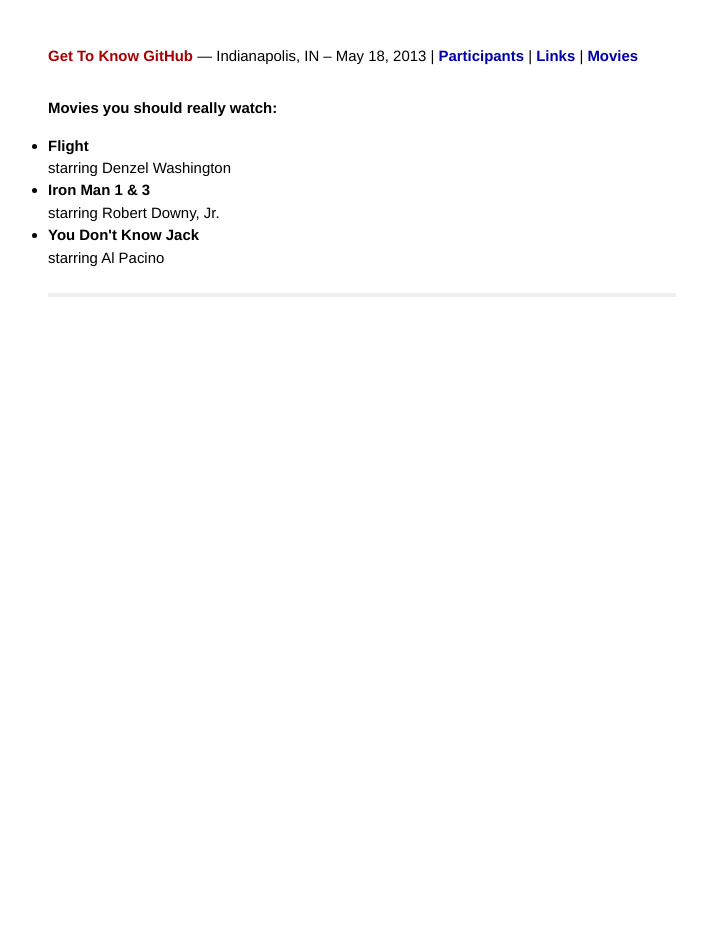
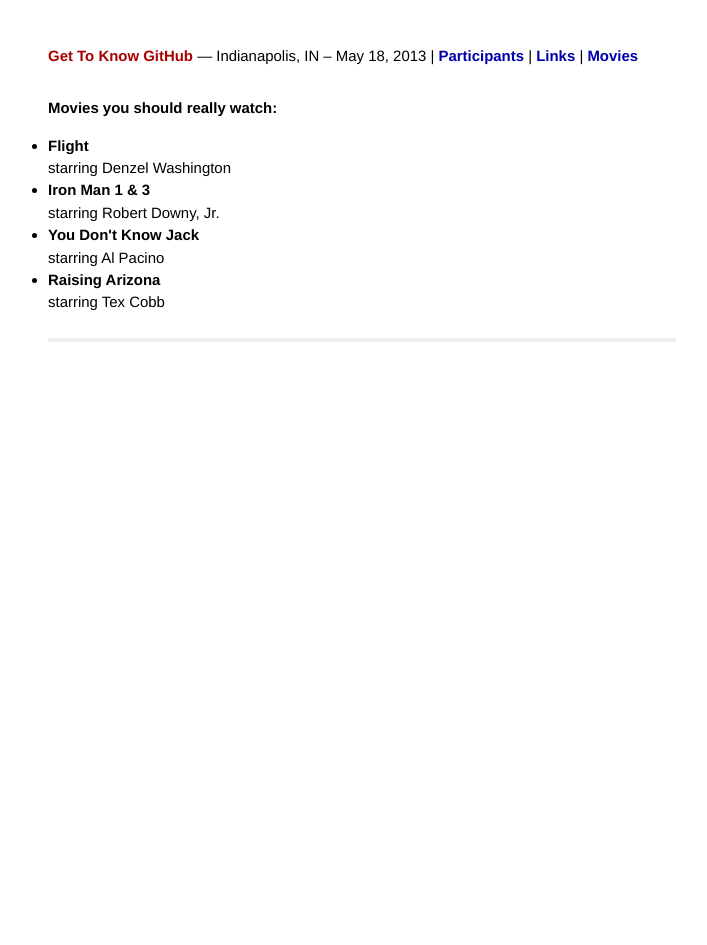
Before and after one commit to bkeepers/g2kg-intrawebs, a Jekyll site: the page built from movies.html, in a window 1280 px wide. Shown: the whole page, without its empty margins (278-985 px from the left). Built offline with Jekyll 4.4.1, drawn with Linux system fonts in a browser that asks for light colours.

Commit message:
Added a movie.

```diff
--- a/movies.html
+++ b/movies.html
@@ -8,6 +8,8 @@
     starring: Robert Downy, Jr.
   - name: You Don't Know Jack
     starring: Al Pacino
+  - name: Raising Arizona
+    starring: Tex Cobb
 ---
 
 <div id="home">
```
